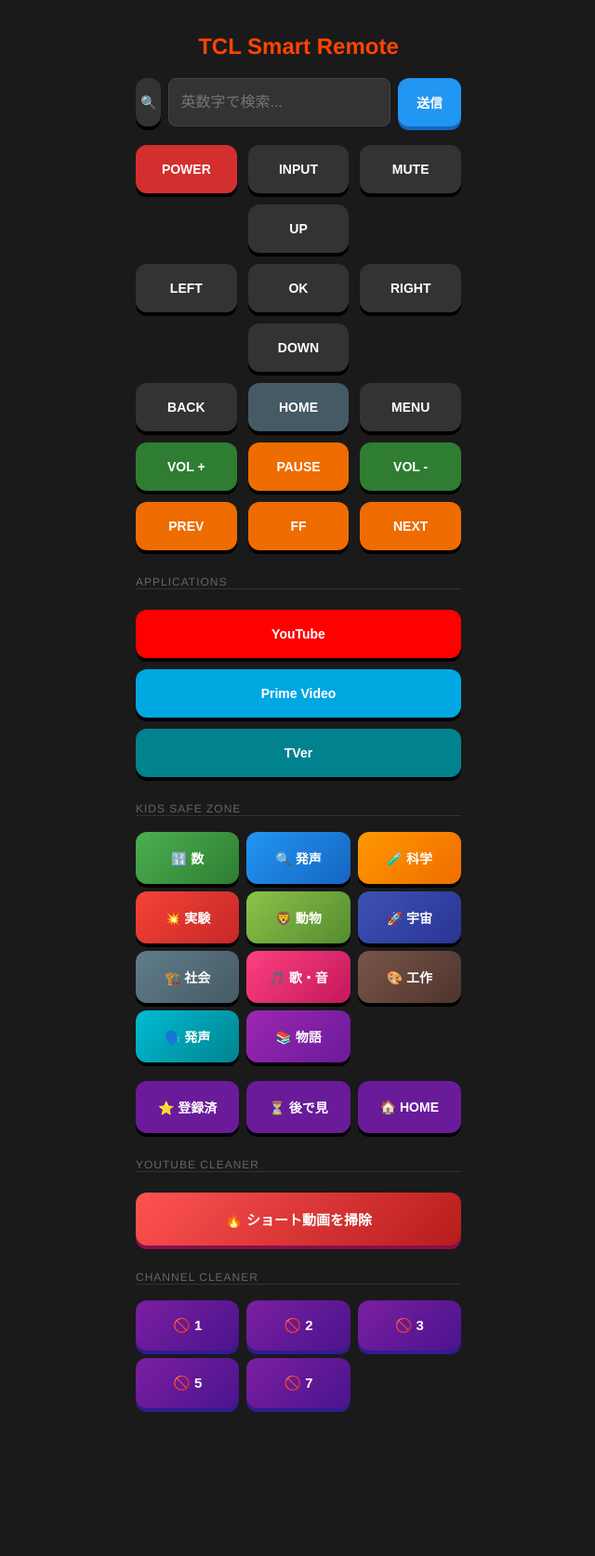
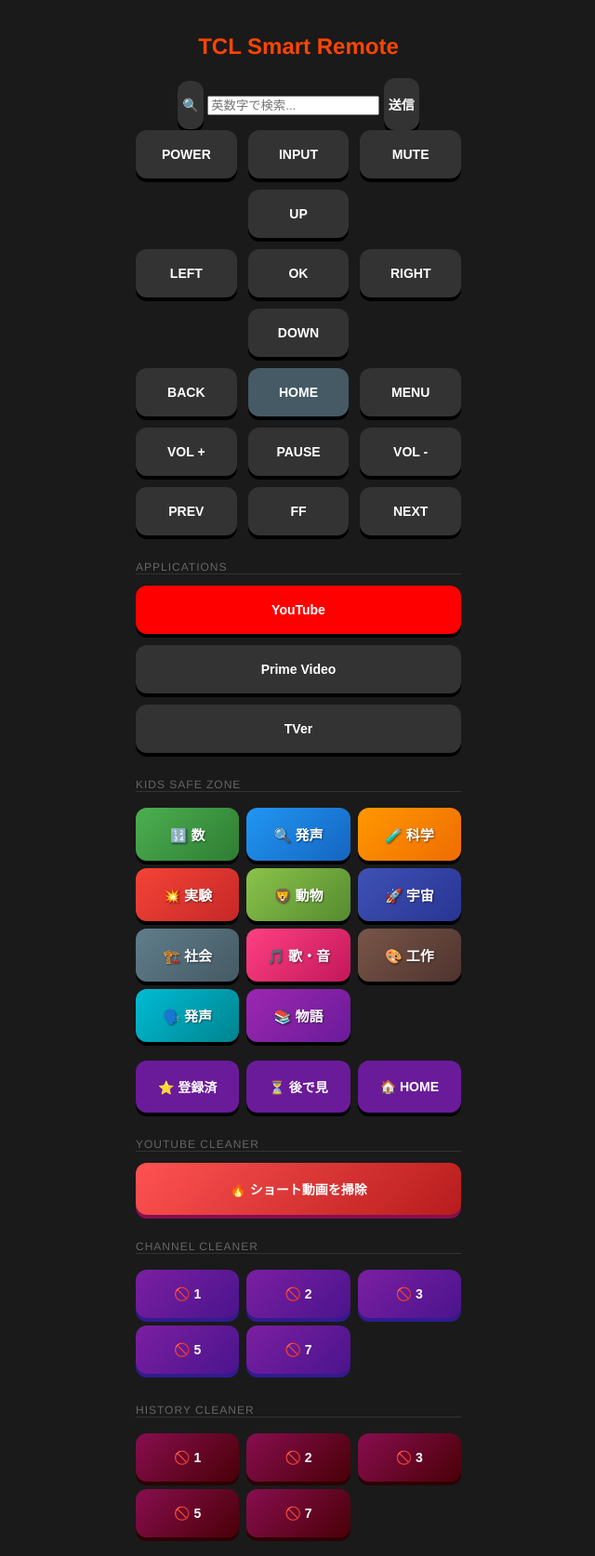
Before and after one commit to channkenn/tcl-remote-python, a Flask app: page / in a window 1280 px wide. Shown: the whole page at 93% size, without its empty margins (319-959 px from the left). Before the commit the page ends 1519 px from the top, so only its background shows below. Run offline with Flask 3, Linux system fonts and the light colour scheme.

Commit message:
履歴削除ボタン追加

```diff
--- a/app.py
+++ b/app.py
@@ -31,6 +31,33 @@ def open_url():
             "-d", url, "com.google.android.youtube.tv"
         ]
         subprocess.run(cmd, capture_output=True)
+        return jsonify({"success": True})
+    except Exception as e:
+        return jsonify({"success": False, "error": str(e)})
+@app.route('/delete_history/<int:count>')
+def delete_history(count):
+    DEV = "/dev/input/event0"
+    try:
+        for i in range(count):
+            # 1. 決定ボタン長押し（メニュー表示）
+            subprocess.run([ADB_PATH, "shell", "sendevent", DEV, "1", "28", "1"])
+            subprocess.run([ADB_PATH, "shell", "sendevent", DEV, "0", "0", "0"])
+            time.sleep(1.2) # 長押しの判定待ち
+            subprocess.run([ADB_PATH, "shell", "sendevent", DEV, "1", "28", "0"])
+            subprocess.run([ADB_PATH, "shell", "sendevent", DEV, "0", "0", "0"])
+
+            time.sleep(0.5) # メニューが出るのを待つ
+
+            # 2. 「履歴から削除」を選択（下1回）
+            subprocess.run([ADB_PATH, "shell", "input", "keyevent", "20"])
+            time.sleep(0.2)
+
+            # 3. 決定
+            subprocess.run([ADB_PATH, "shell", "input", "keyevent", "66"])
+
+            # 連続で消す場合、次の動画にフォーカスが移るのを待つ
+            time.sleep(0.8)
+
         return jsonify({"success": True})
     except Exception as e:
         return jsonify({"success": False, "error": str(e)})
--- a/static/script.js
+++ b/static/script.js
@@ -15,7 +15,9 @@ function sendText() {
     input.blur();
   }
 }
-
+function deleteHistory(count) {
+  fetch(`/delete_history/${count}`);
+}
 // 回数指定付きのチャンネル掃除
 function cleanChannels(count) {
   fetch(`/clean_channels/${count}`);
--- a/static/style.css
+++ b/static/style.css
@@ -28,31 +28,13 @@ h1 {
   max-width: 350px;
 }
 
-/* =========================================
-   入力コンテナ（検索バー）
-   ========================================= */
-.input-container {
-  display: flex;
+/* 3列並べるための特殊グリッド（知育・掃除用） */
+.grid-3col {
+  grid-column: span 3;
+  display: grid;
+  grid-template-columns: repeat(3, 1fr);
   gap: 8px;
-  width: 100%;
-  max-width: 350px;
-  margin-bottom: 20px;
-}
-
-#tv_input {
-  flex: 1;
-  padding: 12px;
-  border-radius: 8px;
-  border: 1px solid #444;
-  background: #333;
-  color: white;
-  font-size: 16px;
-}
-
-.btn-send {
-  background: #2196f3 !important;
-  box-shadow: 0 4px #1565c0 !important;
-  padding: 0 20px !important;
+  margin-top: 5px;
 }
 
 /* =========================================
@@ -77,18 +59,6 @@ button:active {
   filter: brightness(1.2);
 }
 
-.span-2 {
-  grid-column: span 2;
-}
-.span-3 {
-  grid-column: span 3;
-}
-
-.spacer {
-  visibility: hidden;
-  pointer-events: none;
-}
-
 .label {
   grid-column: span 3;
   font-size: 0.75rem;
@@ -101,69 +71,52 @@ button:active {
 }
 
 /* =========================================
-   機能別カラー設定
+   知育ボタン (Kids Safe Zone)
    ========================================= */
-.btn-power {
-  background: #d32f2f;
+.btn-edu {
+  color: white;
+  text-shadow: 1px 1px 2px rgba(0, 0, 0, 0.5);
+  font-size: 15px;
+}
+
+/* =========================================
+   掃除・履歴系（特別デザイン）
+   ========================================= */
+
+/* 1. ショート動画掃除（鮮やかな赤） */
+.btn-clean-shorts {
+  background: linear-gradient(135deg, #ff5252, #b71c1c) !important;
+  box-shadow: 0 4px #880e4f !important;
+}
+
+/* 2. チャンネル非表示（紫グラデーション） */
+.btn-clean-channels {
+  background: linear-gradient(135deg, #7b1fa2, #4a148c) !important;
+  box-shadow: 0 4px #311b92 !important;
+}
+
+/* 3. 履歴から削除（深いワインレッド・警告色） */
+.btn-clean-history {
+  background: linear-gradient(135deg, #880e4f, #4a0007) !important;
+  box-shadow: 0 4px #2c0003 !important;
+}
+
+/* =========================================
+   基本操作・アプリ系
+   ========================================= */
+.btn-utility {
+  background: #6a1b9a;
 }
 .btn-home {
   background: #455a64;
 }
-.btn-vol {
-  background: #2e7d32;
-}
-.btn-media {
-  background: #ef6c00;
-}
-.btn-utility {
-  background: #6a1b9a;
+.btn-youtube {
+  background: #ff0000;
 }
 
-/* アプリ系 */
-.btn-youtube {
-  background: #ff0000;
-  margin-top: 10px;
+.span-2 {
+  grid-column: span 2;
 }
-.btn-prime {
-  background: #00a8e1;
+.span-3 {
+  grid-column: span 3;
 }
-.btn-tver {
-  background: #00838f;
-}
-
-/* =========================================
-   掃除マクロ（特別デザイン）
-   ========================================= */
-.btn-clean-shorts,
-.btn-clean-channels {
-  color: white !important;
-  font-size: 15px;
-}
-
-/* ショート動画掃除（赤グラデーション） */
-.btn-clean-shorts {
-  background: linear-gradient(135deg, #ff5252, #b71c1c) !important;
-  margin-top: 10px;
-  box-shadow: 0 4px #880e4f !important;
-}
-/* 3列並べるための特殊グリッド */
-.grid-3col {
-  grid-column: span 3;
-  display: grid;
-  grid-template-columns: repeat(3, 1fr);
-  gap: 8px;
-  margin-top: 5px;
-}
-
-/* チャンネル掃除（紫グラデーション） */
-.btn-clean-channels {
-  background: linear-gradient(135deg, #7b1fa2, #4a148c) !important;
-  margin-top: 0 !important;
-  box-shadow: 0 4px #311b92 !important;
-}
-
-/* 掃除ボタン共通の押し込み効果 */
-.btn-clean-shorts:active,
-.btn-clean-channels:active {
-  box-shadow: 0 0 #000 !important;
-}
--- a/templates/index.html
+++ b/templates/index.html
@@ -192,8 +192,25 @@
           🚫 7
         </button>
       </div>
+      <div class="label" style="margin-top: 20px">History Cleaner</div>
+      <div class="grid-3col">
+        <button class="btn-clean-history" onclick="deleteHistory(1)">
+          🚫 1
+        </button>
+        <button class="btn-clean-history" onclick="deleteHistory(2)">
+          🚫 2
+        </button>
+        <button class="btn-clean-history" onclick="deleteHistory(3)">
+          🚫 3
+        </button>
+        <button class="btn-clean-history" onclick="deleteHistory(5)">
+          🚫 5
+        </button>
+        <button class="btn-clean-history" onclick="deleteHistory(7)">
+          🚫 7
+        </button>
+      </div>
     </div>
-
     <script src="{{ url_for('static', filename='script.js') }}"></script>
   </body>
 </html>
```
